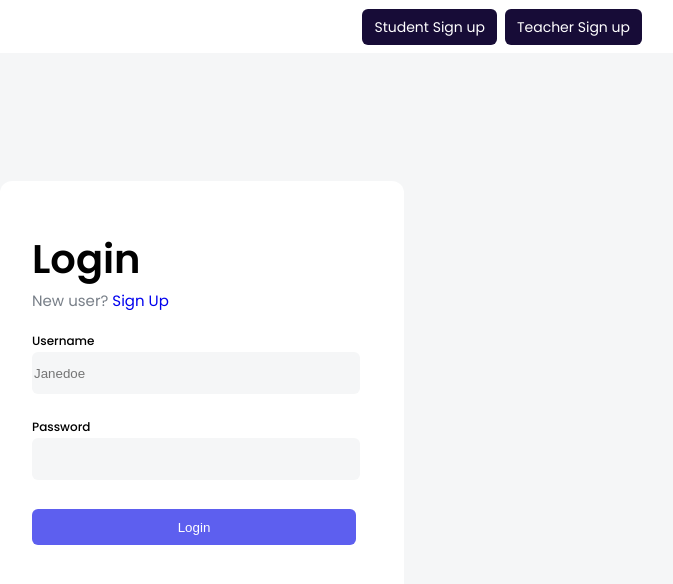
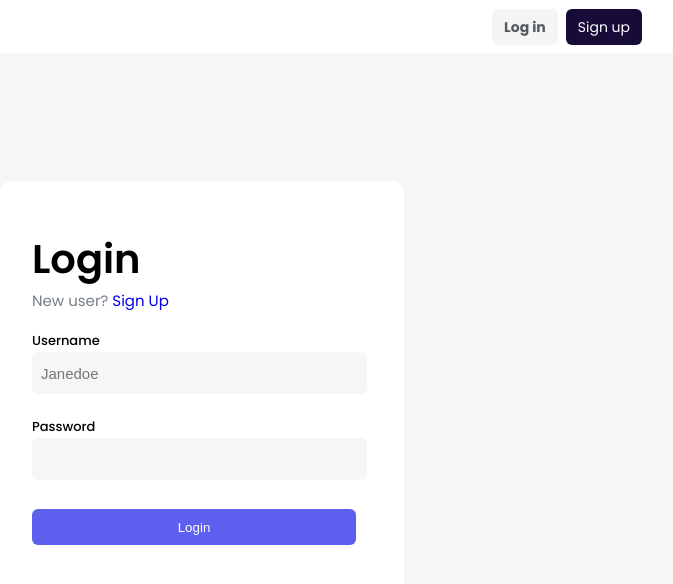
Before and after one commit to J0shcodes/dropout-analytic-tool, a React (Create React App) app: page /login in a window 1280 px wide. Shown: the top 584 px of the page, without its empty margins (438-1111 px from the left). Built offline with nearby package versions, Linux system fonts and the light colour scheme.

Commit message:
started with the login authentication

```diff
--- a/src/Login.jsx
+++ b/src/Login.jsx
@@ -1,3 +1,5 @@
+import { useState } from "react";
+
 import Layout from "./shared/Layout";
 import AuthHeader from "./shared/AuthHeader";
 import classes from "./styles/Login.module.css";
@@ -5,6 +7,58 @@ import { Link } from "react-router-dom";
 import Button from "./shared/Button";
 
 const Login = () => {
+  const [username, setUsername] = useState("");
+  const [password, setPassword] = useState("");
+  const [validLogin, setValidLogin] = useState(true);
+  const [errorMessage, setErrorMessage] = useState('')
+  // const [user, setUser] = useState();
+
+  // if (user) {
+  //   console.log("User loggedin");
+  // } else {
+  //   console.log("User not logged in");
+  // }
+
+  const handleLoginData = (e) => {
+    const { name, value } = e.target;
+
+    if(name === 'username') setUsername(value);
+    if(name === 'password') setPassword(value);
+  };
+
+  const handleSubmit = async (e) => {
+    e.preventDefault()
+
+    const userLoginData = {
+      "username": username,
+      "password": password
+    }
+
+    fetch('https://drop-out-analytic-api.herokuapp.com/api/v1/users/login', {
+      method: "POST",
+      body: JSON.stringify(userLoginData),
+      mode: "no-cors",
+      headers: {"Content-type": "application/json; charset=UTF-8"},
+      credentials: 'cross-origin'
+    })
+    .then(response => {
+      if (response.status === 200) {
+        console.log(response.json);
+        return response.json
+      } else {
+        setValidLogin(false);
+        const errorInfo = "Invalid username or password";
+        throw errorInfo;
+      }
+    })
+    .then(data => {
+      console.log(data)
+    })
+    .catch(error => {
+      setErrorMessage(error)
+    })
+  };
+
   return (
     <>
       <AuthHeader />
@@ -15,16 +69,32 @@ const Login = () => {
             New user? <Link to="/welcome" className={classes.link}>Sign Up</Link>
           </p>
           <div>
-            <form action="">
-                <div className={classes.username}>
-                    <label for="username">Username</label>
-                    <input type="text" id="username" placeholder="Janedoe"/>
-                </div>
-                <div className={classes.password}>
-                    <label for="password">Password</label>
-                    <input type="password" id="password"/>
-                </div>
-              <Button children="Login"/>
+            {!validLogin ? (
+              <p style={{color: "red"}}>{errorMessage}</p>
+            ) : null}
+            <form id="loginform" onSubmit={handleSubmit}>
+              <div className={classes.username}>
+                <label htmlFor="username">Username</label>
+                <input
+                  onChange={handleLoginData}
+                  type="text"
+                  id="username"
+                  placeholder="Janedoe"
+                  value={username}
+                  name="username"
+                />
+              </div>
+              <div className={classes.password}>
+                <label htmlFor="password">Password</label>
+                <input
+                  onChange={handleLoginData}
+                  type="password"
+                  id="password"
+                  value={password}
+                  name="password"
+                />
+              </div>
+              <Button type="submit" children="Login" />
             </form>
           </div>
         </div>
--- /dev/null
+++ b/src/Modal.jsx
@@ -0,0 +1,30 @@
+import classes from "./styles/Modal.module.css";
+
+const Modal = () => {
+  return (
+    <div className={classes.modal}>
+      <div className={classes.content}>
+        <div className={classes.body}>
+          <p>
+            For any challenge or problem you are facing that may affect your
+            school work and caused you to dropout please approach any of the
+            following:
+          </p>
+
+          <ul className={classes.list}>
+            <li>Parent or Guardians,</li>
+            <li>Class Teachers,</li>
+            <li>Deputy Principal,</li>
+            <li>Principal or</li>
+            <li>Any School Teacher for help</li>
+          </ul>
+        </div>
+        <div className={classes.footer}>
+          <button>Ok</button>
+        </div>
+      </div>
+    </div>
+  );
+};
+
+export default Modal;
--- a/src/App.js
+++ b/src/StudentPage.jsx
@@ -1,22 +1,24 @@
 import Layout from "./shared/Layout";
 import MainHeader from "./shared/MainHeader";
 import Button from "./shared/Button";
-import Review from "./Review";
+import Review from "./Review"
+import classes from "./styles/StudentPage.module.css";
+
 
 const App = () => {
   return (
     <>
       <MainHeader />
       <Layout>
-        <div>
-          <p>
+        <div className={classes.student_page}>
+          <p className={classes.text}>
             The web-based Big Data analytics tool is designed for girls in high
             schools across the Eastern Cape province with the ultimate goal of
             connecting the capabilities of Big Data in order to predict the
             likelihood of dropout encountered as a result of the Covid-19
             pandemic.
           </p>
-          <div>
+          <div className={classes.review_form}>
             <form>
               <div>
                 <div>Age</div>
--- a/src/index.js
+++ b/src/index.js
@@ -10,7 +10,9 @@ import Login from './Login';
 import Welcome from './Welcome';
 import StudentSignup from './StudentSignup';
 import TeacherSignup from './TeacherSignup'
+import Modal from './Modal'
 import Review from './Review';
+import App from './StudentPage';
 import reportWebVitals from './reportWebVitals';
 
 const root = ReactDOM.createRoot(document.getElementById('root'));
@@ -18,12 +20,13 @@ root.render(
   // <React.StrictMode>
   <BrowserRouter>
     <Routes>
-      <Route path="/" element={<Welcome />}/>
+      <Route path="/" element={<App />}/>
       <Route path="/welcome" element={<Welcome />}/>
       <Route path="/login" element={<Login />}/>
       <Route path="/teacher_signup" element={<TeacherSignup />}/>
       <Route path="/student_signup" element={<StudentSignup />}/>
       <Route path="/review" element={<Review />}/>
+      <Route path="/modal" element={<Modal />}/>
     </Routes>
   </BrowserRouter>
   // </React.StrictMode>
--- a/src/shared/AuthHeader.jsx
+++ b/src/shared/AuthHeader.jsx
@@ -4,9 +4,8 @@ import classes from './AuthHeader.module.css'
 const AuthHeader = () => {
     return (
         <header className={classes.navbar}>
-            {/* <Link to="/login" className={classes.login}>Log in</Link> */}
-            <Link to="/student_signup" className={classes.signup}>Student Sign up</Link>
-            <Link to="/teacher_signup" className={classes.signup}>Teacher Sign up</Link>
+            <Link to="/login" className={classes.login}>Log in</Link>
+            <Link to="/welcome" className={classes.signup}>Sign up</Link>
         </header>
     )
 }
--- a/src/shared/Button.jsx
+++ b/src/shared/Button.jsx
@@ -3,7 +3,7 @@ import classes from './Button.module.css';
 const Button = props => {
   return (
     <div className={classes.button}>
-      <button>{props.children}</button>
+      <button type={props.type}>{props.children}</button>
     </div>
   );
 };
--- a/src/shared/MainHeader.jsx
+++ b/src/shared/MainHeader.jsx
@@ -1,12 +1,15 @@
+// import { useState } from "react";
+
 import { Link } from "react-router-dom";
 import classes from './MainHeader.module.css';
 
 const MainHeader = () => {
+    // const [show, setShow] = useState(false);
     return (
         <header className={classes.navbar}>
             <ul>
                 <li><Link to='status' className={classes.link}>Status History</Link></li>
-                <li><Link to='talkto' className={classes.link}>Who to talk to</Link></li>
+                <li><Link to='' className={classes.link}>Who to talk to</Link></li>
                 <li><Link to='contact' className={classes.link}>Contact</Link></li>
             </ul>
         </header>
--- a/src/styles/Login.module.css
+++ b/src/styles/Login.module.css
@@ -31,7 +31,7 @@ h1 {
 }
 
 .login label {
-  font-size: 12px;
+  font-size: 13px;
   font-weight: 500;
 }
 
@@ -43,4 +43,6 @@ h1 {
   outline: 0;
   background: #f5f6f7;
   height: 40px;
+  padding-left: 0.6em;
+  font-size: 15px;
 }
--- /dev/null
+++ b/src/styles/Modal.module.css
@@ -0,0 +1,41 @@
+.modal {
+    position: fixed;
+    left: 0;
+    top: 0;
+    right: 0;
+    bottom: 0;
+    background: rgba(0, 0, 0, 0.5);
+    display: flex;
+    align-items: center;
+    justify-content: center;
+}
+
+.content {
+    width: 450px;
+    background: #e6e9ec;
+    border-radius: 12px;
+    padding: 3.2em 1.5em;
+}
+
+.body {
+    /* padding-right: 3em; */
+    font-size: 20px;
+}
+
+.list li {
+    margin-bottom: 0.5em;
+}
+
+.footer {
+    text-align: center;
+}
+
+button {
+    background: #5d5fef;
+    padding: 0.6em 0;
+    color: #fff;
+    width: 180px;
+    border: none;
+    outline: none;
+    cursor: pointer;
+}
--- /dev/null
+++ b/src/styles/StudentPage.module.css
@@ -0,0 +1,17 @@
+.student_page {
+    text-align: center;
+    padding-top: 3em;
+}
+
+.text {
+    padding: 0 8em;
+    font-size: 20px
+}
+
+.review_form {
+    background: green;
+}
+
+.review_form form {
+    background: orange;
+}
```
Also changed, not shown: src/shared/MainHeader.module.css (+7 -0 lines).
